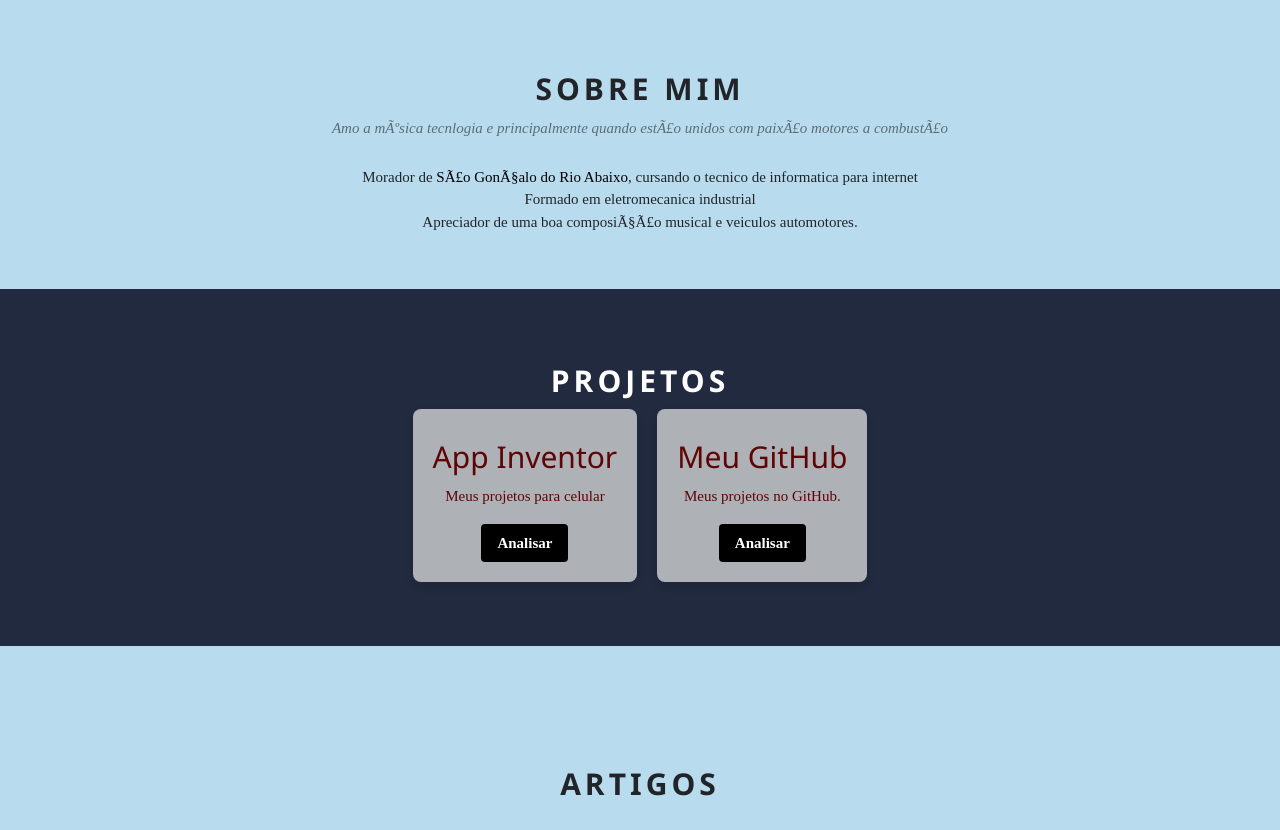
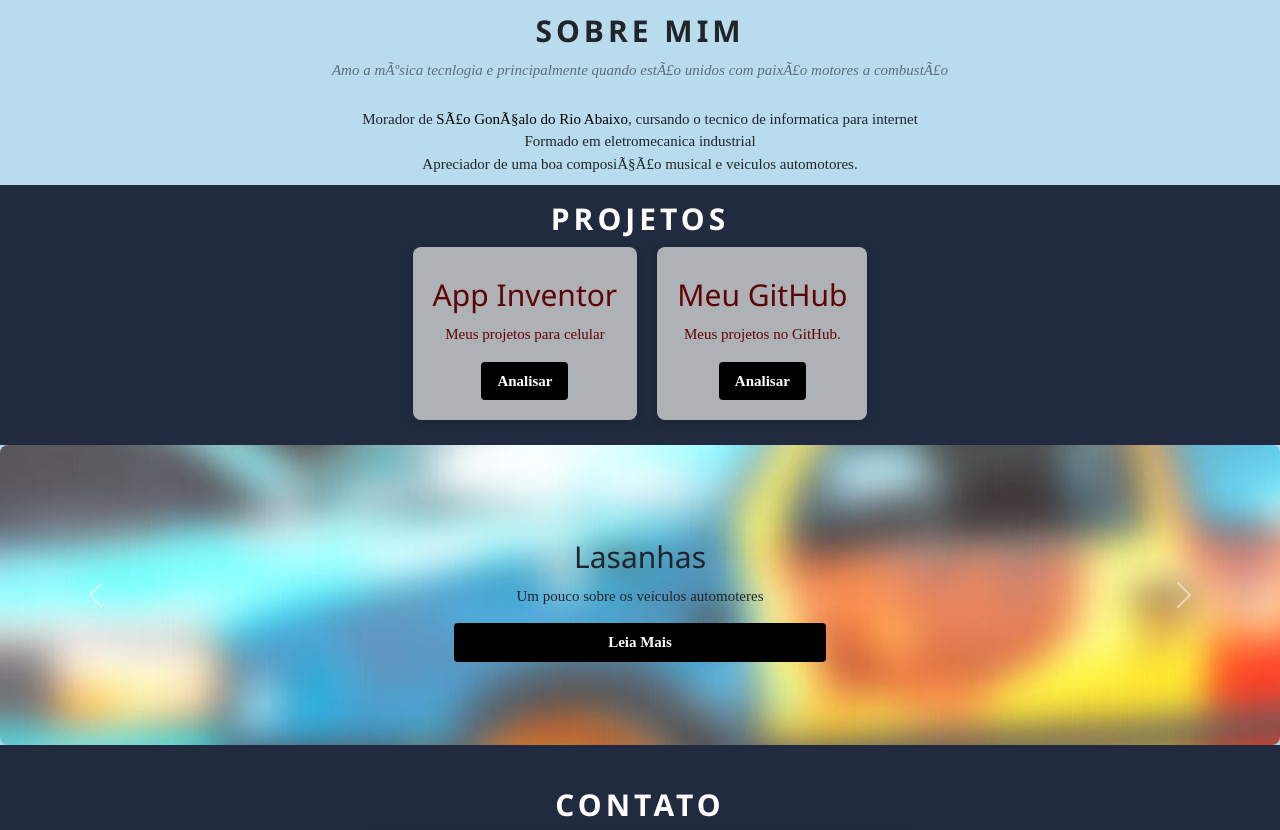
Before and after one commit to NatanFer/natanfer.github.io, a website: page index.html in a window 1280 px wide. Shown: the part 103-933 px from the top of the page. Drawn offline with nearby package versions, Linux system fonts and the light colour scheme.

Commit message:
Ajustes dia 26/09

```diff
--- a/index.html
+++ b/index.html
@@ -16,7 +16,7 @@
             <strong class="buton1 to-left padding-large">Natan Emanuel Fernandes</strong>
             <a class=" nava buton1 to-right padding-large" href="#sobre">SOBRE</a>
             <a class=" nava buton1 to-right padding-large" href="#projetos">PROJETOS</a>
-            <a class=" nava buton1 to-right padding-large" href="./src/pages/artigo.html">ARTIGOS</a>
+            <a class=" nava buton1 to-right padding-large" href="./src/pages/artigo.html#review">ARTIGOS</a>
             <a class=" nava buton1 to-right padding-large" href="#contato">CONTATO</a>
             <a class=" nava buton1 to-right padding-large" href="#inicio">INICIO</a>
         </nav>
@@ -54,33 +54,31 @@
                         </div>
                     </div>
                 </section>
-                <section id="artigos" class="container content center padding-64">
-                    <h2 class="wide"> <strong>ARTIGOS</strong></h2>
+                <section id="artigos" class="container content center padding-642">
                 <div class="espac">
-
                     <div id="carouselExample" class="carousel slide">
                         <div class="carousel-inner">
                             <div class="carousel-item active">
-                                <div class="cardBoxb">
+                                <div class="cardBoxa" id="imgcard">
                                     <h2>Lasanhas</h2>
                                     <p>Um pouco sobre os veiculos automoteres</p>
-                                    <a class="btn-card" type="button" href="./src/pages/artigo.html#lasanha">Leia Mais</a>
+                                    <a class="btn-cardart" type="button" href="./src/pages/artigo.html#lasanha">Leia Mais</a>
                                 </div>
                             </div>
                             <div class="carousel-item">
-                                <div class="cardBoxb">
+                                <div class="cardBoxa" id="imgmusica">
                                     <h2>Top 10 Musicas</h2>
                                     <p>A partir daqui é possivel me conhecer</p>
-                                    <a class="btn-card" type="button"
+                                    <a class="btn-cardart" type="button"
                                      href="./src/pages/artigo.html#musica"onclick="openContent(event, 'Lasanhas')" >Leia
                                     Mais</a>
                                 </div>
                             </div>
-                            <div class="carousel-item">
-                                <div class="cardBoxb">
+                            <div class="carousel-item" id="imgfilme">
+                                <div class="cardBoxa">
                                     <h2>Reviews de filmes</h2>
                                     <p>Passeios, visitas téncnicas e outros.</p>
-                                    <a class="btn-card" type="button" href="./src/pages/artigo.html#review">Leia
+                                    <a class="btn-cardart" type="button" href="./src/pages/artigo.html#review">Leia
                                         Mais</a>
                                     </div>
                                 </div>
--- a/src/css/style.css
+++ b/src/css/style.css
@@ -133,7 +133,7 @@ nav a:hover {
     margin-left: auto;
     margin-right: auto;
     max-width: 100%;
-    margin-top: 46px
+
 }
 
 .container {
@@ -141,8 +141,13 @@ nav a:hover {
 }
 
 .padding-64 {
-    padding-top: 64px !important;
-    padding-bottom: 64px !important
+    padding-top: 6px !important;
+    padding-bottom: 25px !important
+}
+
+.padding-642 {
+    padding-top: 0px !important;
+    padding-bottom: 0px !important
 }
 
 .wide {
@@ -218,6 +223,42 @@ section{
     flex-shrink: 1;
   }
 
+  #imgcard{
+    background-image: url(/src/img/bacgroundlasanhas.jpg);
+    background-position: center;
+    background-size: auto;
+
+  }
+
+  #imgmusica{
+    background-image: url(/src/img/backmusica2.jpg);
+    background-position: center;
+    background-size: auto;
+
+  }
+
+  #imgfilme{
+    background-image: url(/src/img/backfilme.jpg);
+    background-position: center;
+    background-size: auto;
+
+  }
+
+  .cardBoxa{
+    box-shadow: 0px 4px 8px rgba(0, 0, 0, 0.1);
+    border-radius: 8px;
+    padding: 20px;
+    width: auto;
+    height: 300px;
+    text-align: center;
+    align-content: center;
+    display: grid;
+    flex-shrink: 1;
+    justify-items: center;
+  }
+
+
+
   .cardBoxb{
     background-color: #a6acafb7;
     box-shadow: 0px 4px 8px rgba(0, 0, 0, 0.1);
@@ -227,6 +268,7 @@ section{
     height: auto;
     text-align: center;
     flex-shrink: 1;
+
   }
 
 
@@ -239,6 +281,19 @@ section{
     cursor: pointer;
     font-weight: bold;
     text-decoration: none;
+  }
+
+
+  .btn-cardart {
+    background-color: black;
+    color: #fff;
+    padding: 8px 16px;
+    border: none;
+    border-radius: 4px;
+    cursor: pointer;
+    font-weight: bold;
+    text-decoration: none;
+    width: 30%;
   }
 
   .black-ground .cardBox{
@@ -326,6 +381,6 @@ font-size: 45px;
 
 .espac{
 
-    margin-top: 50px;
+    margin-top: px;
 
 }
```
Also changed, not shown: src/img/796300.jpg (added), src/img/actu-cinema.webp (added), src/img/bacgroundlasanhas.jpg (added), src/img/backfilme.jpg (added), src/img/backmusica.jpg (added), src/img/backmusica2.jpg (added), src/img/i553297.jpeg (added), src/img/notas-musicais-og.webp (added).
